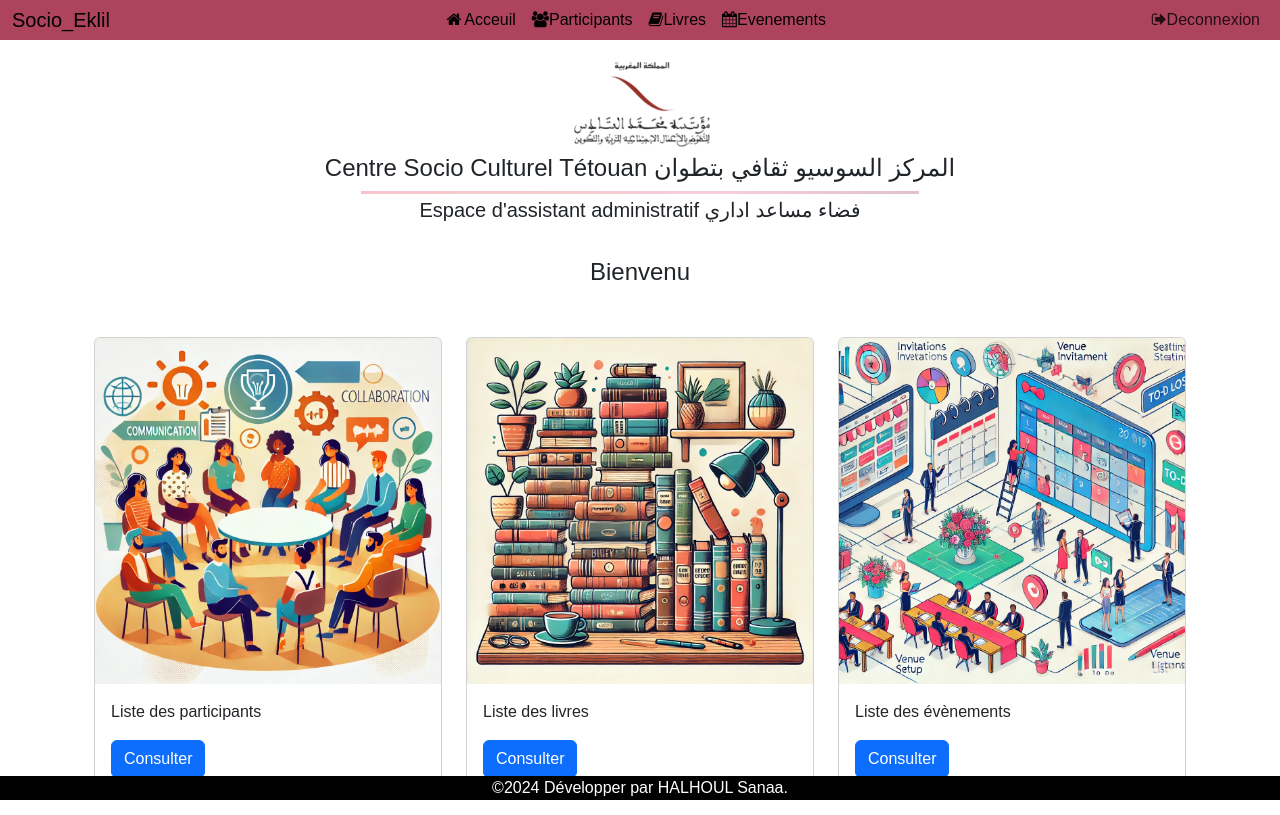
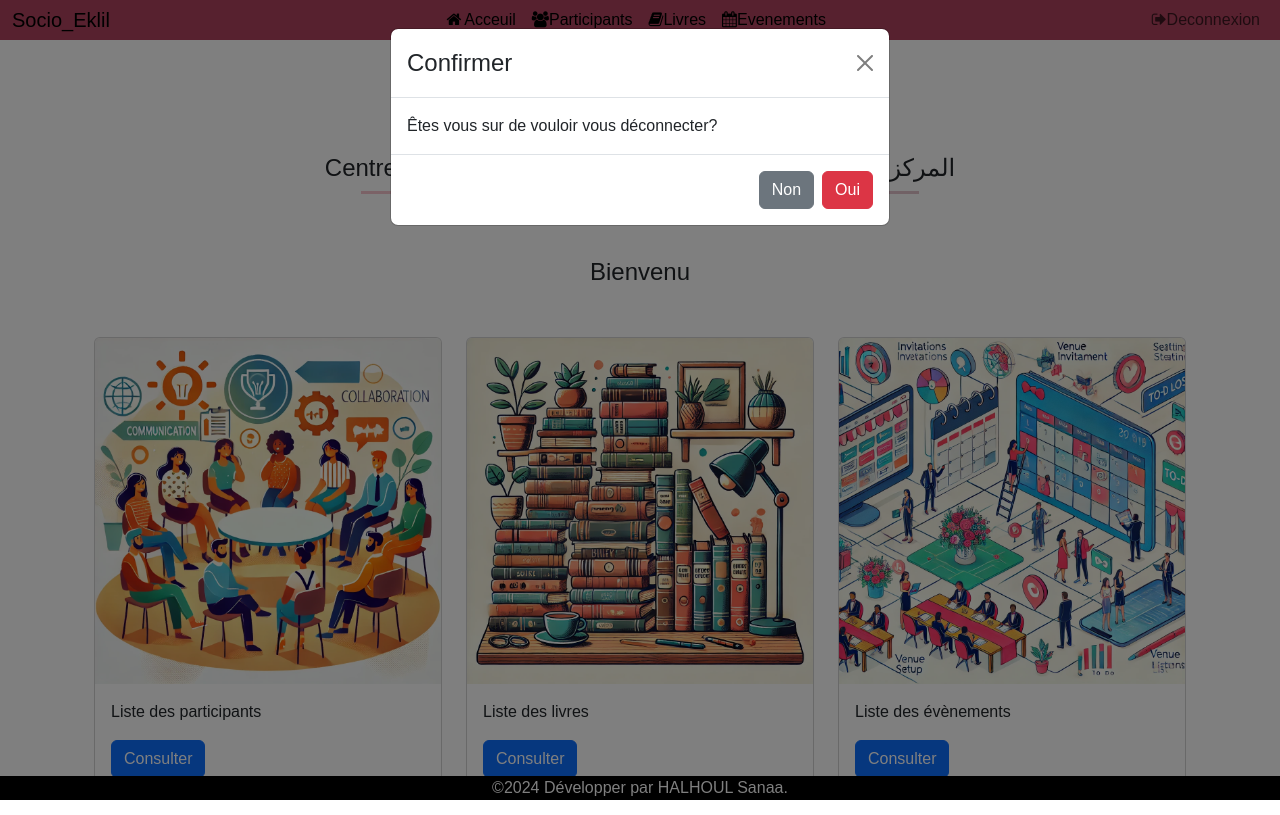
Before and after one commit to H-Sanaa/Gestion_EklilSocio, a React (Create React App) app in the folder frontend/: page /dashboard in a window 1280 px wide. Both pictures are taken after a click on the link "Deconnexion". Built offline with nearby package versions, Linux system fonts and the light colour scheme; no server answers.

Commit message:
Update Header.jsx

```diff
--- a/frontend/src/Compenent/HeaderFooter/Header.jsx
+++ b/frontend/src/Compenent/HeaderFooter/Header.jsx
@@ -1,6 +1,35 @@
-import React from 'react'
+import React,{useState} from 'react';
+import axios from 'axios';
+import {useNavigate } from 'react-router-dom';
+import { Modal, Button } from 'react-bootstrap';
 
  const Header = () => {
+    const REST_API_BASE_URL="http://localhost:8080/api";
+    const navigate=useNavigate();
+    const [showCancelModal, setShowCancelModal] = useState(false); // Manage modal visibility
+
+    // Logout user
+    const handleLogout = async () => {
+      setShowCancelModal(true);
+      try {
+      await axios.post(`${REST_API_BASE_URL}/logout`);
+
+
+      } catch (error) {
+      console.error('Error logging out:', error);
+      }
+  };
+
+  // Confirm cancel and navigate back
+  const confirmCancel = () => {
+    setShowCancelModal(false);
+    navigate('/authentification');  // Redirect to login after logout
+  };
+
+  // Close modal without cancelling
+  const handleCloseModal = () => {
+    setShowCancelModal(false);
+  };
   return (
     <header>
 
@@ -47,7 +76,7 @@ import React from 'react'
             {/* Nav à droite */}
             <ul className="navbar-nav">
               <li className="nav-item">
-                <a className="nav-link" href="#">
+                <a className="nav-link" href="#" onClick={handleLogout}>
                 <i class="fa fa-sign-out" aria-hidden="true"></i>
                 Deconnexion
 
@@ -55,7 +84,23 @@ import React from 'react'
               </li>
             </ul>
           </div>
+            {/* Cancel Confirmation Modal */}
+    <Modal show={showCancelModal} onHide={handleCloseModal}>
+        <Modal.Header closeButton>
+          <Modal.Title>Confirmer</Modal.Title>
+        </Modal.Header>
+        <Modal.Body>Êtes vous sur de vouloir vous déconnecter?</Modal.Body>
+        <Modal.Footer>
+          <Button variant="secondary" onClick={handleCloseModal}>
+            Non
+          </Button>
+          <Button variant="danger" onClick={confirmCancel}>
+            Oui
+          </Button>
+        </Modal.Footer>
+      </Modal>
         </nav>
+
     </header>
   )
 };export default Header
```
